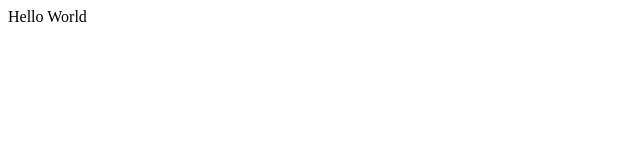
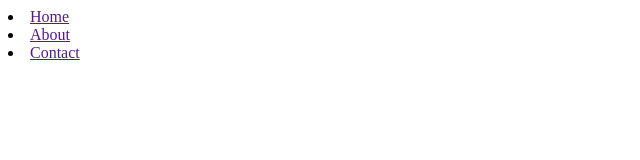
Before and after one commit to Fahim-Chowdhury-Dev/github-learning, a plain HTML site: page index.html in a window 1280 px wide. Shown: the whole page, without its empty margins (0-640 px from the left). Drawn offline with Linux system fonts and the light colour scheme.

Commit message:
added navigation system

```diff
--- a/index.html
+++ b/index.html
@@ -6,6 +6,12 @@
   <title>Document</title>
 </head>
 <body>
-  Hello World
+
+  <nav>
+    <li><a href="">Home</a></li>
+    <li><a href="">About</a></li>
+    <li><a href="">Contact</a></li>
+  </nav>
+
 </body>
 </html>
```
